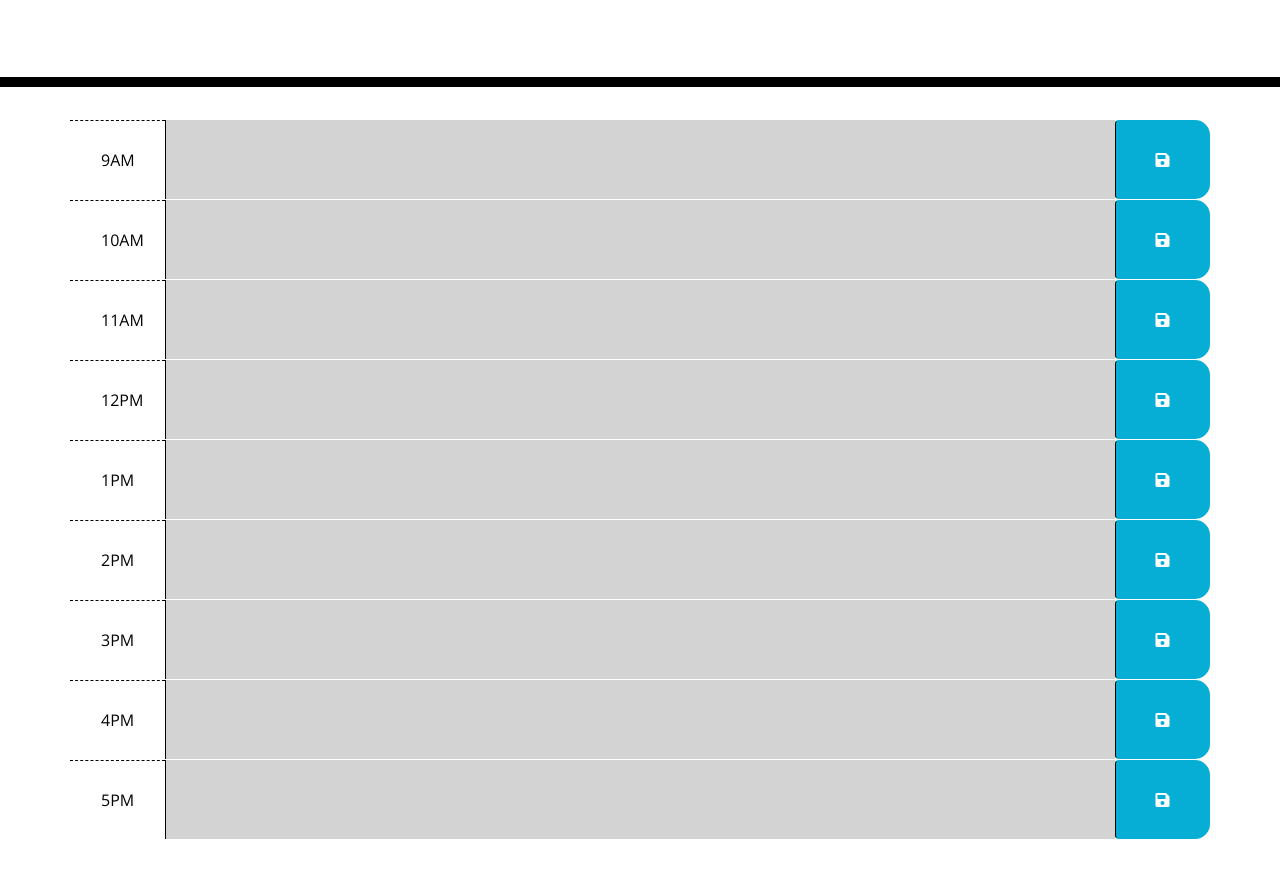
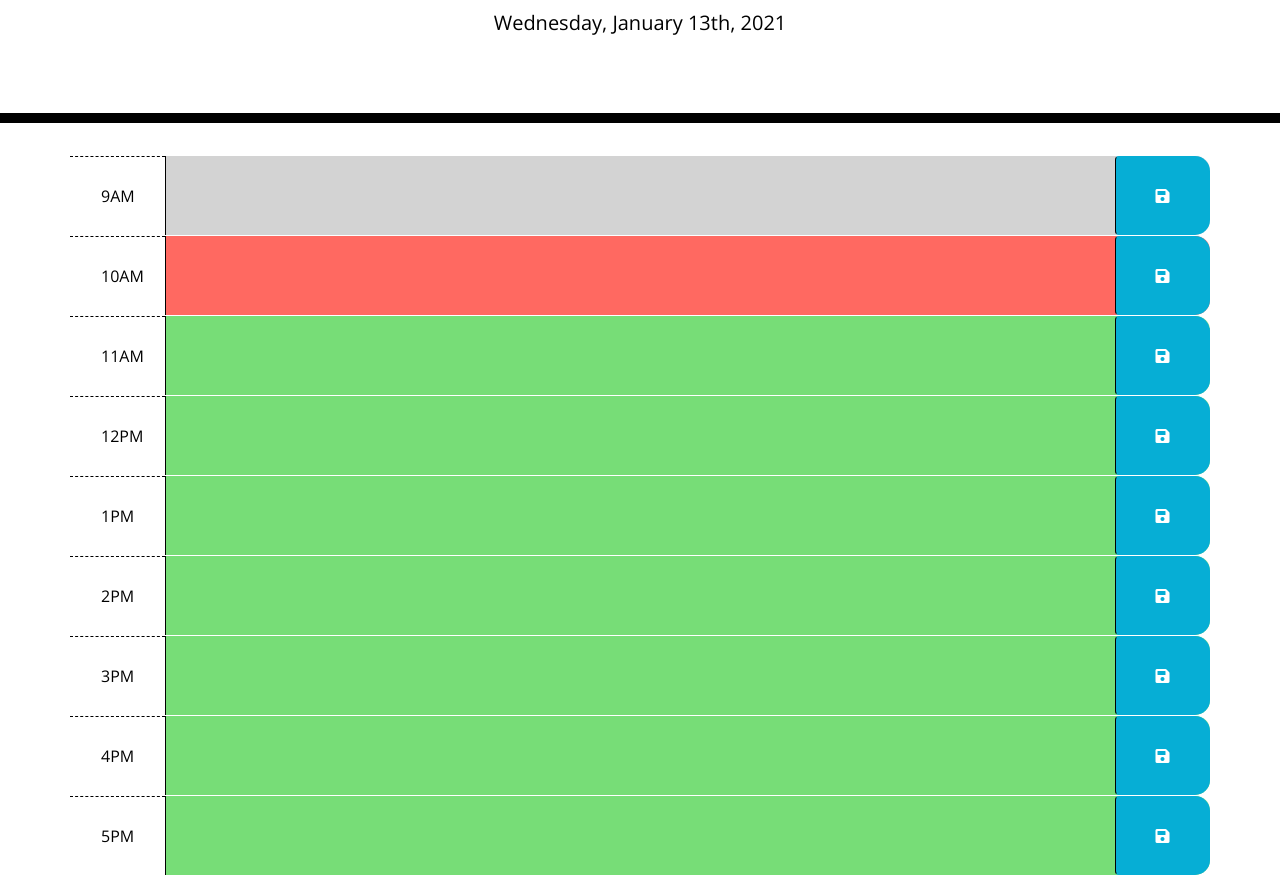
Before and after one commit to jrdrenth/DailyPlanner, a plain HTML site: page index.html in a window 1280 px wide. Shown: the part 181-1056 px from the top of the page. Before the commit the page ends 1020 px from the top, so only its background shows below. Drawn offline with nearby package versions, Linux system fonts and the light colour scheme.

Commit message:
Added javascript functionality for calendar events to be loaded from / saved to localstorage

```diff
--- a/assets/js/script.js
+++ b/assets/js/script.js
@@ -1,6 +1,74 @@
-// From class activity 5.1 - 06-SandwichClick
 // $(document).ready() makes sure that the javascript doesn't get run until the HTML is finished loading
 // This is good for cases where the HTML is complex
+// Explained in class activity 5.1 - 06-SandwichClick
 $(document).ready(function() {
 
+    // Functions
+    function saveTimeBlock() {
+        var key = $(this).parent().attr('id');
+        var value = $(this).siblings(".description").val(); // could also do: var value = $(this).prev().val();
+
+        if (value === '') {
+            localStorage.removeItem(key);
+        } else {
+            localStorage.setItem(key, value);
+        }
+    }
+
+    function updateTimeBlockColors() {
+        var currentHour = moment().hour();
+        var timeBlocks = $('#day').children();
+
+        // regular javascript for loop
+        for (let i = 0; i < timeBlocks.length; i++) {
+            let timeBlock = timeBlocks[i];
+
+            // clear the past, present, future designation
+            timeBlock.classList.remove("past");
+            timeBlock.classList.remove("present");
+            timeBlock.classList.remove("future");
+
+            // get timeblock hour
+            let timeBlockId = timeBlock.getAttribute('id');
+            let timeBlockHour;
+
+            if (timeBlockId.includes('PM')) {
+                timeBlockHour = parseInt(timeBlockId.replace('PM', ''));
+                timeBlockHour = timeBlockHour < 12 ? timeBlockHour + 12 : timeBlockHour;
+            } else {
+                timeBlockHour = parseInt(timeBlockId.replace('AM', ''));
+            }
+
+            // evaluate & assign timeblock as past, present, or future
+            if (timeBlockHour < currentHour) {
+                timeBlock.classList.add("past");
+            } else if (timeBlockHour === currentHour) {
+                timeBlock.classList.add("present");
+            } else {
+                timeBlock.classList.add("future");
+            }
+        }
+    }
+
+    function initializeTimeBlocks() {
+        updateTimeBlockColors();
+
+        // jquery loop
+        $('.description').each(function() {
+            var key = $(this).parent().attr('id');
+            $(this).val(localStorage.getItem(key));
+        });
+    }
+
+    // Event Listener for clicking the Save Button
+    $('.saveBtn').click(saveTimeBlock);
+
+    initializeTimeBlocks();
+
+    // MOMENT.JS FORMATTING OPTIONS
+    // moment().format();                                // "2019-08-12T17:52:17-05:00" (ISO 8601, no fractional seconds)
+    // moment().format("dddd, MMMM Do YYYY, h:mm:ss a"); // "Monday, August 12th 2019, 5:52:00 pm"
+    // moment().format("ddd, hA");                       // "Mon, 5PM"
+    $('#currentDay').text(moment().format("dddd, MMMM Do, YYYY"));
+
 });
--- a/index.html
+++ b/index.html
@@ -20,66 +20,50 @@
       <p class="lead">A simple calendar app for scheduling your work day</p>
       <p id="currentDay" class="lead"></p>
     </header>
-    <div class="container">
-      <div class="row time-block">
-        <div class="col-md-1 hour">9AM</div>
-        <textarea class="col-md-10 description past"></textarea>
+    <div id="day" class="container">
+      <div id="9AM" class="row time-block">                                       <!-- row -->
+        <div class="col-md-1 hour">9AM</div>                                      <!-- col 1 -->
+        <textarea class="col-md-10 description"></textarea>                  <!-- col 2-11 -->
+        <button class="btn saveBtn col-md-1"><i class="fa fa-save"></i></button>  <!-- col 12 -->
+      </div>
+      <div id="10AM" class="row time-block">                                      <!-- next row -->
+        <div class="col-md-1 hour">10AM</div>
+        <textarea class="col-md-10 description"></textarea>
         <button class="btn saveBtn col-md-1"><i class="fa fa-save"></i></button>
       </div>
-    </div>
-    <div class="container">
-      <div class="row time-block">
-        <div class="col-md-1 hour">10AM</div>
-        <textarea class="col-md-10 description past"></textarea>
+      <div id="11AM" class="row time-block">
+        <div class="col-md-1 hour">11AM</div>
+        <textarea class="col-md-10 description"></textarea>
         <button class="btn saveBtn col-md-1"><i class="fa fa-save"></i></button>
       </div>
-    </div>
-    <div class="container">
-      <div class="row time-block">
-        <div class="col-md-1 hour">11AM</div>
-        <textarea class="col-md-10 description past"></textarea>
+      <div id="12PM" class="row time-block">
+        <div class="col-md-1 hour">12PM</div>
+        <textarea class="col-md-10 description"></textarea>
         <button class="btn saveBtn col-md-1"><i class="fa fa-save"></i></button>
       </div>
-    </div>
-    <div class="container">
-      <div class="row time-block">
-        <div class="col-md-1 hour">12PM</div>
-        <textarea class="col-md-10 description past"></textarea>
+      <div id="1PM" class="row time-block">
+        <div class="col-md-1 hour">1PM</div>
+        <textarea class="col-md-10 description"></textarea>
         <button class="btn saveBtn col-md-1"><i class="fa fa-save"></i></button>
       </div>
-    </div>
-    <div class="container">
-      <div class="row time-block">
-        <div class="col-md-1 hour">1PM</div>
-        <textarea class="col-md-10 description past"></textarea>
+      <div id="2PM" class="row time-block">
+        <div class="col-md-1 hour">2PM</div>
+        <textarea class="col-md-10 description"></textarea>
         <button class="btn saveBtn col-md-1"><i class="fa fa-save"></i></button>
       </div>
-    </div>
-    <div class="container">
-      <div class="row time-block">
-        <div class="col-md-1 hour">2PM</div>
-        <textarea class="col-md-10 description past"></textarea>
+      <div id="3PM" class="row time-block">
+        <div class="col-md-1 hour">3PM</div>
+        <textarea class="col-md-10 description"></textarea>
         <button class="btn saveBtn col-md-1"><i class="fa fa-save"></i></button>
       </div>
-    </div>
-    <div class="container">
-      <div class="row time-block">
-        <div class="col-md-1 hour">3PM</div>
-        <textarea class="col-md-10 description past"></textarea>
+      <div id="4PM" class="row time-block">
+        <div class="col-md-1 hour">4PM</div>
+        <textarea class="col-md-10 description"></textarea>
         <button class="btn saveBtn col-md-1"><i class="fa fa-save"></i></button>
       </div>
-    </div>
-    <div class="container">
-      <div class="row time-block">
-        <div class="col-md-1 hour">4PM</div>
-        <textarea class="col-md-10 description past"></textarea>
-        <button class="btn saveBtn col-md-1"><i class="fa fa-save"></i></button>
-      </div>
-    </div>
-    <div class="container">
-      <div class="row time-block">
+      <div id="5PM" class="row time-block">
         <div class="col-md-1 hour">5PM</div>
-        <textarea class="col-md-10 description past"></textarea>
+        <textarea class="col-md-10 description"></textarea>
         <button class="btn saveBtn col-md-1"><i class="fa fa-save"></i></button>
       </div>
     </div>
```
Also changed, not shown: assets/images/screenshot.png (added).
